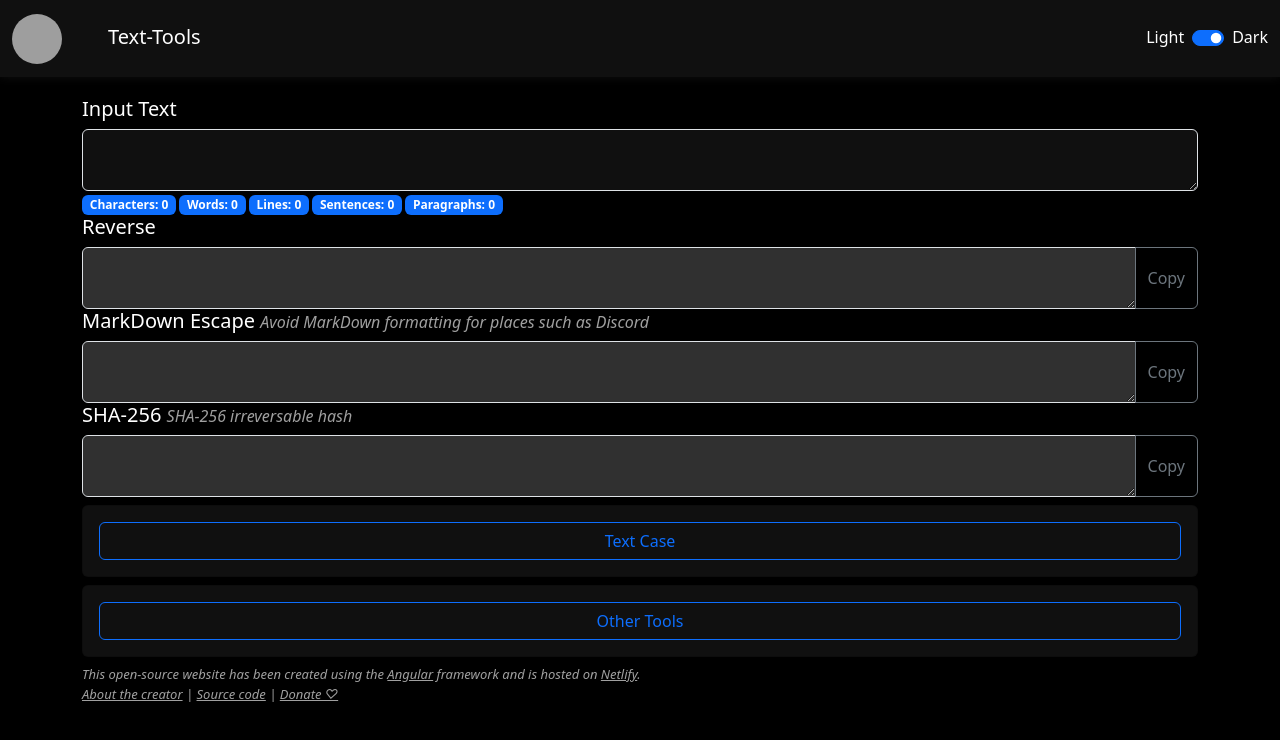
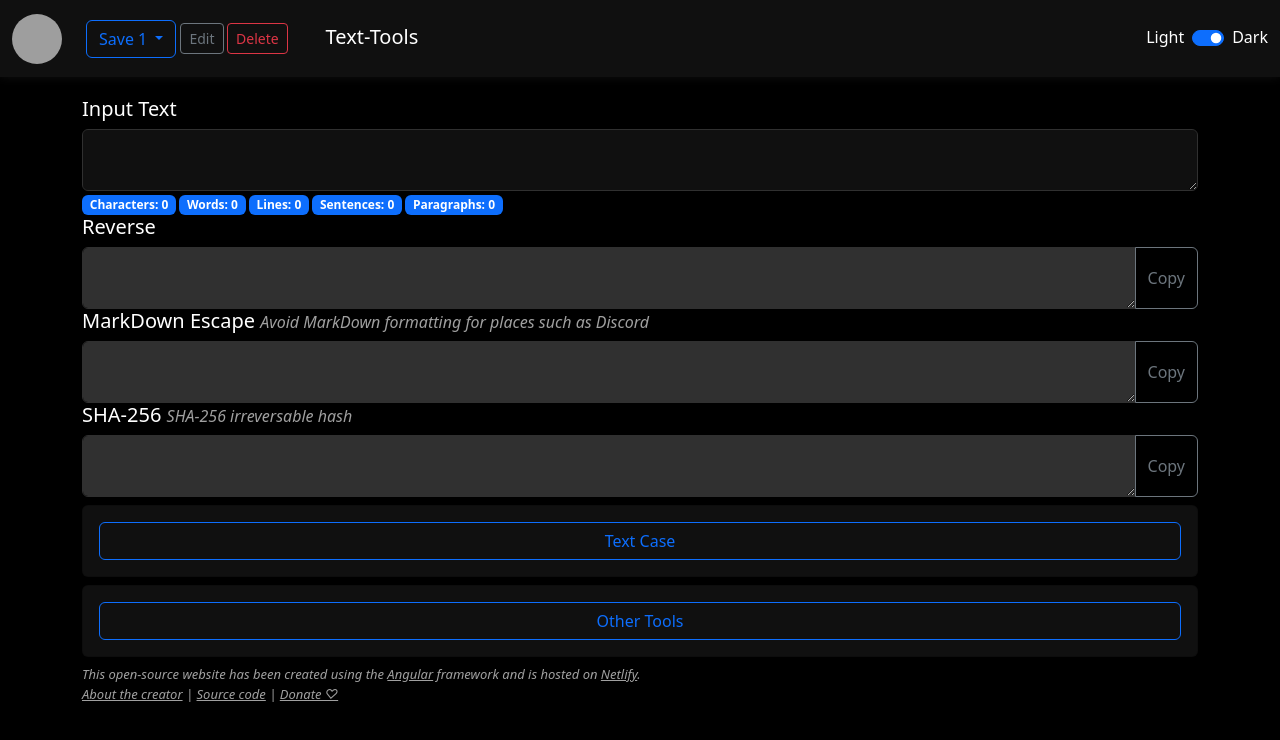
Before and after one commit to Ascyt/text-tools, an Angular app: page /main in a window 1280 px wide. Shown: the top 740 px of the page. Built offline with nearby package versions, Linux system fonts and the light colour scheme; grey boxes are pictures that could not be loaded.

Commit message:
Added saves dropdown to top of the page, currently not functinal

```diff
--- a/src/app/app.component.html
+++ b/src/app/app.component.html
@@ -3,6 +3,7 @@
     <a class="navbar-brand" href="https://ascyt.com/" target="_blank">
       <img class="logo d-inline-block align-text-top" src="https://ascyt.com/assets/images/logo.png" alt="Logo" width="50" height="50" />
     </a>
+    <app-saves-dropdown class="m-2" />
     <div class="collapse navbar-collapse" id="navbarNav">
       <ul class="navbar-nav">
         <li class="nav-item" style="margin-left: 30px; margin-top: 5px">
--- a/src/app/app.component.ts
+++ b/src/app/app.component.ts
@@ -4,11 +4,12 @@ import { Router, RouterOutlet, RouterModule, RouterLinkActive } from '@angular/r
 import { ThemeSwitcherComponent } from './theme-switcher/theme-switcher.component';
 import { NgbModule } from '@ng-bootstrap/ng-bootstrap';
 import { ThemeSwitcherService } from './theme-switcher/theme-switcher.service';
+import { SavesDropdownComponent } from './saves-dropdown/saves-dropdown.component';
 
 @Component({
   selector: 'app-root',
   standalone: true,
-  imports: [CommonModule, RouterOutlet, ThemeSwitcherComponent, RouterModule, RouterLinkActive, NgbModule],
+  imports: [CommonModule, RouterOutlet, ThemeSwitcherComponent, RouterModule, RouterLinkActive, NgbModule, SavesDropdownComponent],
   templateUrl: './app.component.html',
   styleUrl: './app.component.scss'
 })
--- a/src/app/saves-dropdown/saves-dropdown.component.html
+++ b/src/app/saves-dropdown/saves-dropdown.component.html
@@ -1 +1,52 @@
-<p>saves-dropdown works!</p>
+<div class="d-flex align-items-center">
+    <!-- Dropdown -->
+    <div ngbDropdown class="d-inline-block">
+        <button class="btn btn-outline-primary margin-right" id="dropdownBasic" ngbDropdownToggle>
+            {{ savesService.currentSave!.name }}
+        </button>
+        <div ngbDropdownMenu aria-labelledby="dropdownBasic" class="dropdown-menu">
+        <button *ngFor="let item of savesService.saves" class="dropdown-item"
+                [class.active]="item === savesService.currentSave"
+                (click)="onSelectSave(item)">
+            {{ item.name }}
+        </button>
+
+        <div class="dropdown-divider"></div>
+        <button ngbDropdownItem (click)="onCreateSave()" class="dropdown-item-addnew">New Save</button>
+        </div>
+    </div>
+
+    <!-- Edit collection name button -->
+    <button *ngIf="!isEditingSaveName" type="button"
+        [ngClass]="{
+        'btn btn-sm btn-outline-secondary margin-right': true
+        }"(click)="onEditSaveNameStart()">
+        Edit<i class="bi bi-pencil"></i>
+    </button>
+
+    <!-- Collection name input field -->
+    <input *ngIf="isEditingSaveName" type="text" #valueInputAnswer class="form-control form-control-sm d-inline-block margin-right" [(ngModel)]="currentSaveName" placeholder="Answer" (keydown.enter)="onEnterKeydown()" (keydown.escape)="onEscapeKeydown()" />
+
+    <!-- Save and cancel buttons -->
+    <button *ngIf="isEditingSaveName" type="button"
+        [ngClass]="{
+        'btn btn-sm btn-success margin-right': true
+        }"(click)="onEditSaveNameSave()">
+        Apply<i class="bi bi-check"></i>
+    </button>
+    <button *ngIf="isEditingSaveName" type="button"
+        [ngClass]="{
+        'btn btn-sm btn-danger margin-right': true
+        }"(click)="onEditSaveNameCancel()">
+        Cancel<i class="bi bi-x"></i>
+    </button>
+
+    <!-- Delete button -->
+    <button type="button"
+        [ngClass]="{
+        'btn btn-sm btn-outline-danger': true,
+        'disabled': deleteDisabled
+        }"(click)="onDeleteSave()">
+        Delete<i class="bi bi-trash"></i>
+    </button>
+</div>
--- a/src/app/saves-dropdown/saves-dropdown.component.scss
+++ b/src/app/saves-dropdown/saves-dropdown.component.scss
@@ -0,0 +1,33 @@
+.dropdown-menu {
+    background-color: var(--back-high);
+}
+
+.dropdown-item {
+    background-color: var(--back-high);
+    color: var(--front-high);
+
+    transition: 0.3s;
+
+    &:hover {
+        background-color: var(--link-hover);
+        transition: 0.2s;
+    }
+}
+
+.dropdown-item.active {
+    background-color: var(--link);
+    color: var(--front);
+}
+
+.dropdown-item-addnew {
+    font-style: italic;
+
+    &::before {
+        content: "+";
+        margin-right: 0.5em;
+    }
+}
+
+.margin-right {
+    margin-right: 0.25em;
+}
--- a/src/app/saves-dropdown/saves-dropdown.component.ts
+++ b/src/app/saves-dropdown/saves-dropdown.component.ts
@@ -1,11 +1,14 @@
 import { Component, ElementRef, ViewChild } from '@angular/core';
 import { SavesService } from '../saves/saves.service';
 import { Save } from '../saves/save';
+import { CommonModule } from '@angular/common';
+import { FormsModule } from '@angular/forms';
+import { NgbModule } from '@ng-bootstrap/ng-bootstrap';
 
 @Component({
   selector: 'app-saves-dropdown',
   standalone: true,
-  imports: [],
+  imports: [CommonModule, FormsModule, NgbModule],
   templateUrl: './saves-dropdown.component.html',
   styleUrl: './saves-dropdown.component.scss'
 })
@@ -17,12 +20,14 @@ export class SavesDropdownComponent {
   }
 
   public currentSaveName:string = "";
+  public isEditingSaveName:boolean = false;
 
   public constructor(public savesService:SavesService) {}
 
 
   onEditSaveNameStart():void {
     this.currentSaveName = this.savesService.currentSave!.name;
+    this.isEditingSaveName = true;
 
     // run in next frame
     setTimeout(() => {
@@ -32,10 +37,12 @@ export class SavesDropdownComponent {
 
   onEditSaveNameSave():void {
     this.savesService.currentSave!.name = this.currentSaveName;
+    this.isEditingSaveName = false;
   }
 
   onEditSaveNameCancel():void {
     this.currentSaveName = this.savesService.currentSave!.name;
+    this.isEditingSaveName = false;
   }
 
   onEnterKeydown():void {
@@ -64,4 +71,17 @@ export class SavesDropdownComponent {
     });
     this.savesService.currentSaveId = this.savesService.saves.length - 1;
   }
+
+  onDeleteSave():void {
+    if (this.savesService.saves.length <= 1) {
+      return;
+    }
+
+    this.savesService.saves.splice(this.savesService.currentSaveId, 1);
+
+    this.savesService.currentSaveId--;
+    if (this.savesService.currentSaveId < 0) {
+      this.savesService.currentSaveId = 0;
+    }
+  }
 }
--- a/src/app/saves/saves.service.ts
+++ b/src/app/saves/saves.service.ts
@@ -11,5 +11,27 @@ export class SavesService {
     return this.saves.find(save => save.id === this.currentSaveId);
   }
 
-  constructor() { }
+  constructor() {
+    //this.saves = JSON.parse(localStorage.getItem('saves') || '[]');
+    this.saves = [
+      {
+        id: 0,
+        name: 'Save 1',
+        text: 'This is the first save.',
+        date: new Date()
+      },
+      {
+        id: 1,
+        name: 'Save 2',
+        text: 'This is the second save.',
+        date: new Date()
+      },
+      {
+        id: 2,
+        name: 'Save 3',
+        text: 'This is the third save.',
+        date: new Date()
+      }
+    ];
+  }
 }
--- a/src/styles.scss
+++ b/src/styles.scss
@@ -111,3 +111,26 @@ a {
         max-width: fit-content;
     }
 }
+
+input.form-control, textarea.form-control, select.form-control{
+    background-color: var(--back);
+    color: var(--front-mid);
+    border-color: var(--back-mid);
+
+    &::placeholder {
+        color: var(--back-low);
+    }
+
+    &:hover {
+        color: var(--front);
+        border-color: var(--mid);
+    }
+
+    &:focus {
+        background-color: var(--back-high);
+        color: var(--front);
+        border-color: var(--mid);
+    }
+
+    transition: 0.2s;
+}
```
